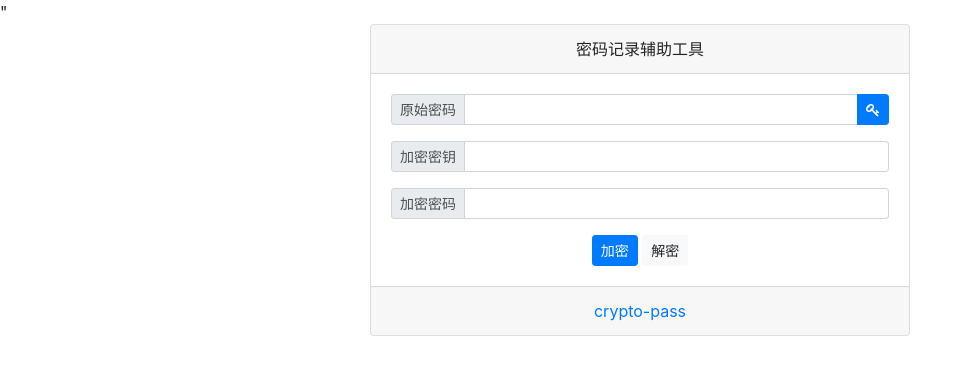
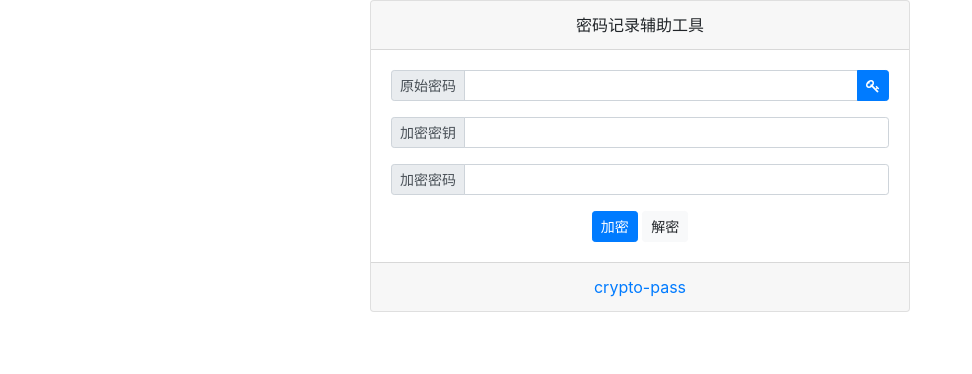
Before and after one commit to fylaw/crypto-pass, a plain HTML site: page index.html in a window 1280 px wide. Shown: the whole page, without its empty margins (0-972 px from the left). Drawn offline with nearby package versions, Linux system fonts and the light colour scheme.

Commit message:
Update index.html

```diff
--- a/index.html
+++ b/index.html
@@ -6,7 +6,7 @@
     <title>crypto-pass</title>
     <meta name="viewport" content="width=device-width, initial-scale=1">
     <link rel="stylesheet" href="https://stackpath.bootstrapcdn.com/bootstrap/4.1.3/css/bootstrap.min.css" integrity="sha384-MCw98/SFnGE8fJT3GXwEOngsV7Zt27NXFoaoApmYm81iuXoPkFOJwJ8ERdknLPMO" crossorigin="anonymous" />
-    <link rel="stylesheet" href="https://cdn.bootcss.com/font-awesome/4.7.0/css/font-awesome.css" />"
+    <link rel="stylesheet" href="https://cdn.bootcss.com/font-awesome/4.7.0/css/font-awesome.css" />
 
 </head>
 <body>
```
